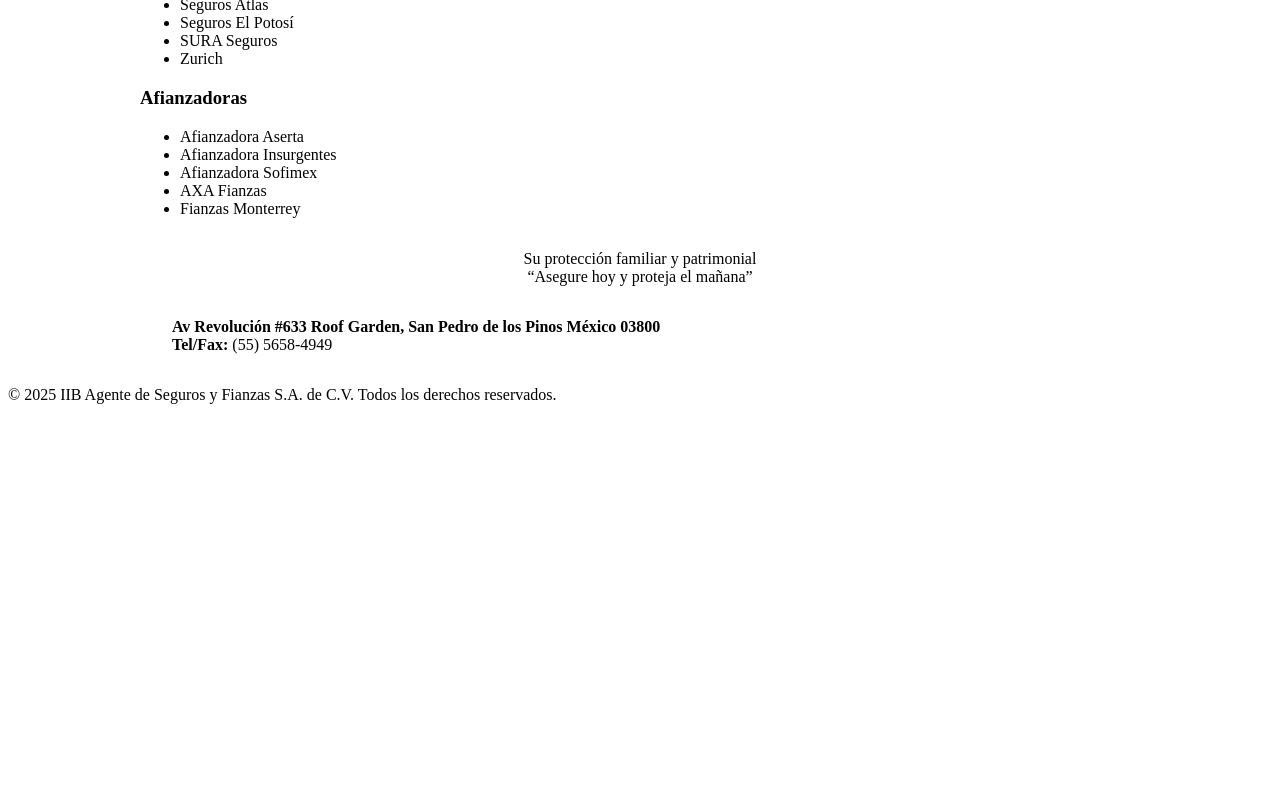
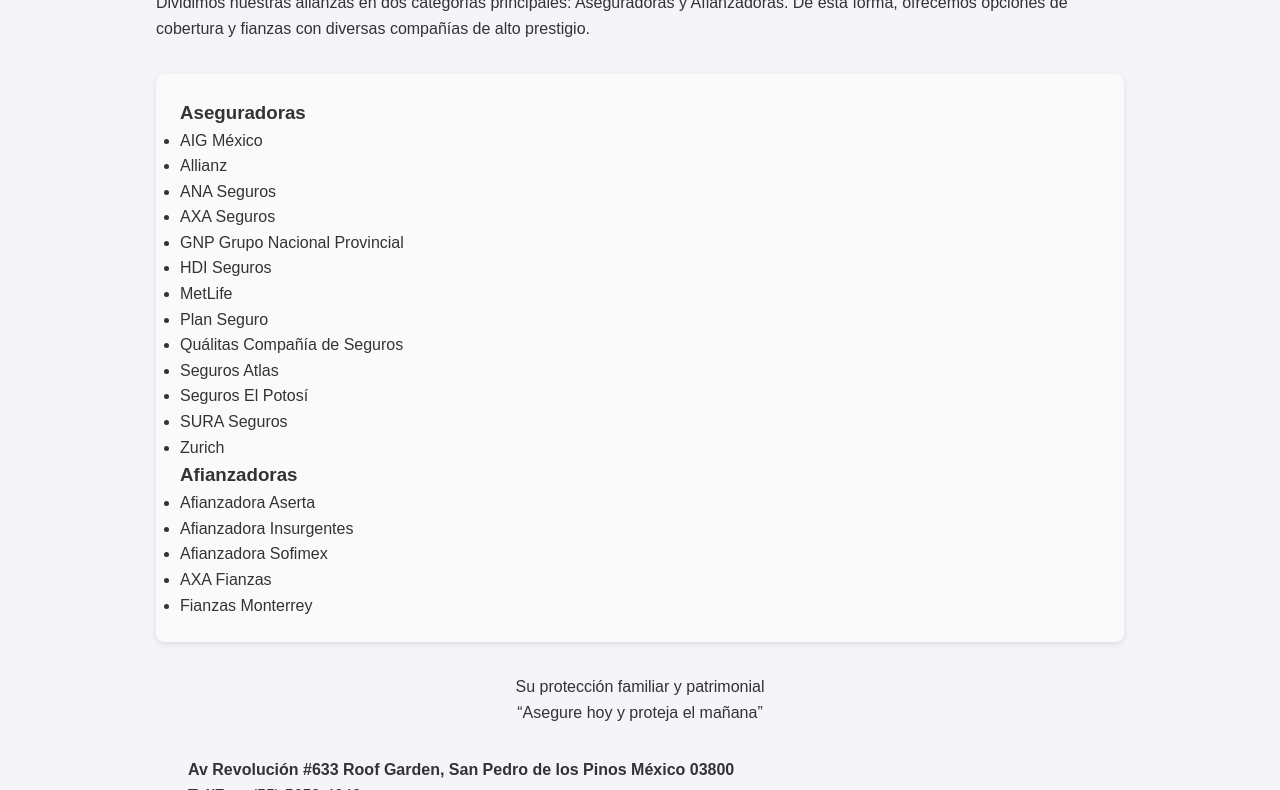
Before and after one commit to realsteelee/IIB, a plain HTML site: page alianzas.html in a window 1280 px wide. Shown: the part 652-1442 px from the top of the page. Before the commit the page ends 1072 px from the top, so only its background shows below. Drawn offline with Linux system fonts and the light colour scheme.

Commit message:
Update alianzas.html

```diff
--- a/alianzas.html
+++ b/alianzas.html
@@ -5,19 +5,33 @@
   <meta name="viewport" content="width=device-width, initial-scale=1.0"/>
   <meta name="description" content="Alianzas de IIB Agente de Seguros y Fianzas con reconocidas compañías de seguros y fianzas."/>
   <title>Nuestras Alianzas - IIB Seguros</title>
+  <link rel="stylesheet" href="css/style.css" />
+  <style>
+    .space-after {
+      margin-bottom: 1em; /* space after that dividing paragraph */
+    }
+    .quote-center {
+      text-align: center;
+      margin-top: 2em;
+    }
+    .bottom-indent {
+      margin-left: 2em;
+      margin-top: 2em;
+    }
+  </style>
 </head>
 <body>
   <!-- Header -->
   <header>
     <div class="header-container">
-      <!-- Hamburger on the left -->
+      <!-- Hamburger (left) -->
       <label for="toggle-menu" class="hamburger">
         <span></span>
         <span></span>
         <span></span>
       </label>
 
-      <!-- Logo in the center -->
+      <!-- Logo center -->
       <img src="images/IIBlogo.jpg" alt="IIB Seguros Logo" class="logo">
 
       <!-- Hidden checkbox -->
@@ -48,12 +62,12 @@
   <!-- Main Content -->
   <main class="alianzas-content" style="max-width: 1000px; margin: 2em auto; padding: 0 1em;">
     <h2 style="color: #00264d;">Nuestras Alianzas</h2>
-    <p>
+    <p class="space-after">
       Dividimos nuestras alianzas en dos categorías principales: Aseguradoras y Afianzadoras.
       De esta forma, ofrecemos opciones de cobertura y fianzas con diversas compañías de alto prestigio.
     </p>
 
-    <section class="alianzas-block" style="margin-top: 2em;">
+    <section class="alianzas-block">
       <div class="alianzas-lists">
         <div class="aseguradoras-list">
           <h3>Aseguradoras</h3>
@@ -87,13 +101,13 @@
     </section>
 
     <!-- Centered quote -->
-    <p style="text-align: center; margin-top: 2em;">
+    <p class="quote-center">
       Su protección familiar y patrimonial<br />
       “Asegure hoy y proteja el mañana”
     </p>
 
     <!-- Bottom-left for the address -->
-    <p style="margin-left: 2em; margin-top: 2em;">
+    <p class="bottom-indent">
       <strong>Av Revolución #633 Roof Garden, San Pedro de los Pinos México 03800</strong><br />
       <strong>Tel/Fax:</strong> (55) 5658-4949
     </p>
```
